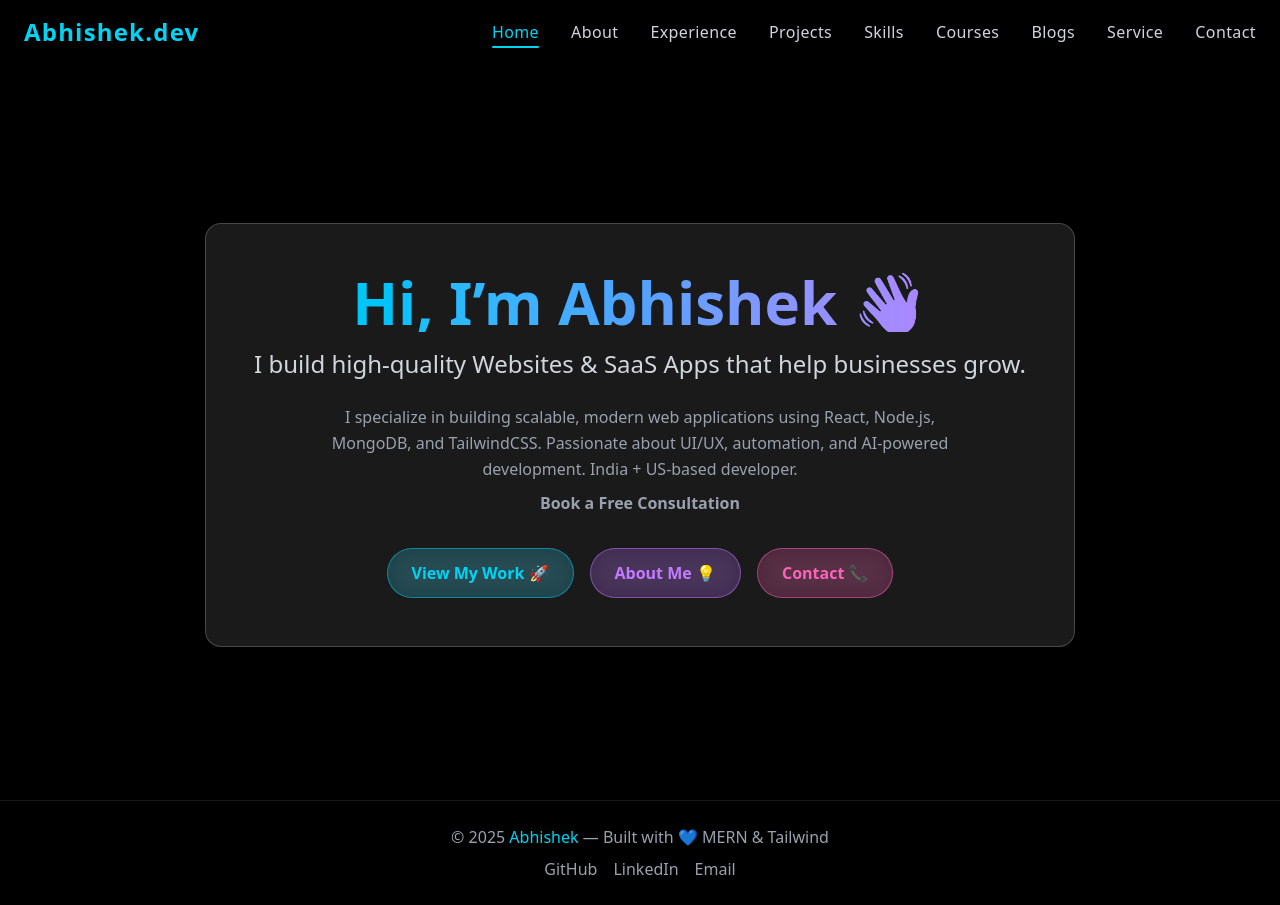
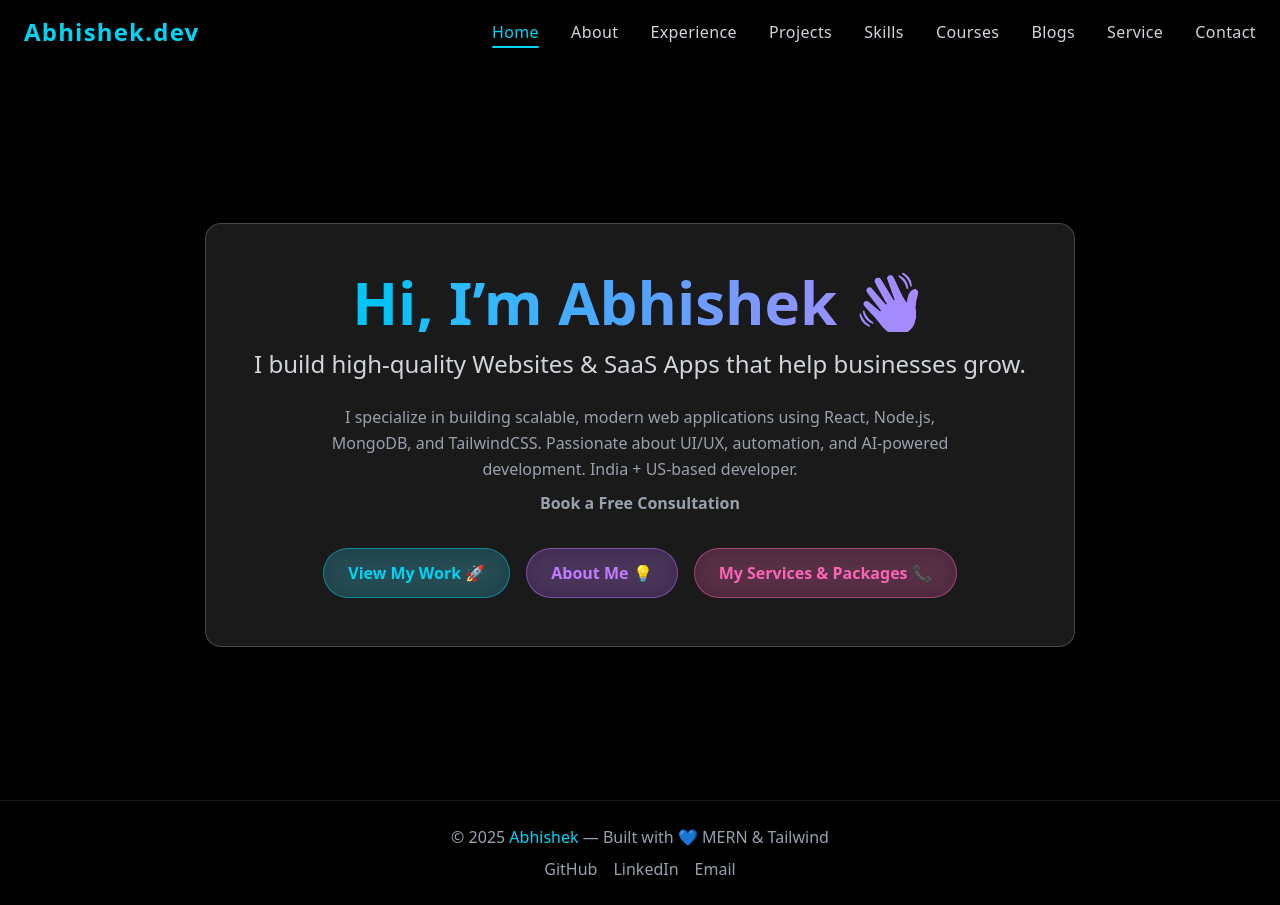
Before and after one commit to CodeCraftedByAbhi/MyPortfolio, a React (Vite) app in the folder frontend/: page / in a window 1280 px wide. Built offline with nearby package versions, Linux system fonts and the light colour scheme.

Commit message:
Update Home.jsx

```diff
--- a/frontend/src/pages/Home.jsx
+++ b/frontend/src/pages/Home.jsx
@@ -101,10 +101,10 @@ export default function Home() {
               About Me 💡
             </a>
             <a
-              href="/contact"
+              href="/service"
               className="px-6 py-3 bg-pink-500/20 hover:bg-pink-500/30 border border-pink-400/50 rounded-full text-pink-400 font-semibold transition backdrop-blur-md"
             >
-              Contact 📞
+              My Services & Packages 📞
             </a>
           </motion.div>
         </div>
```
